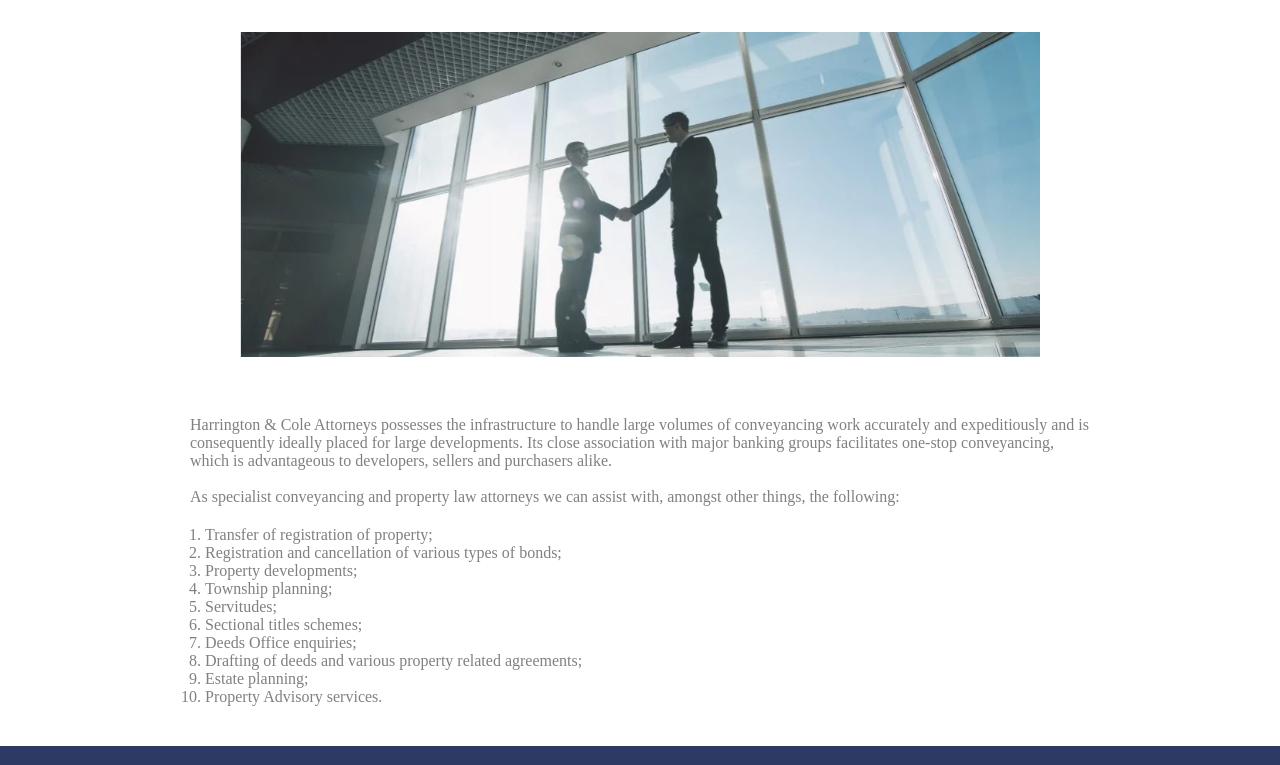
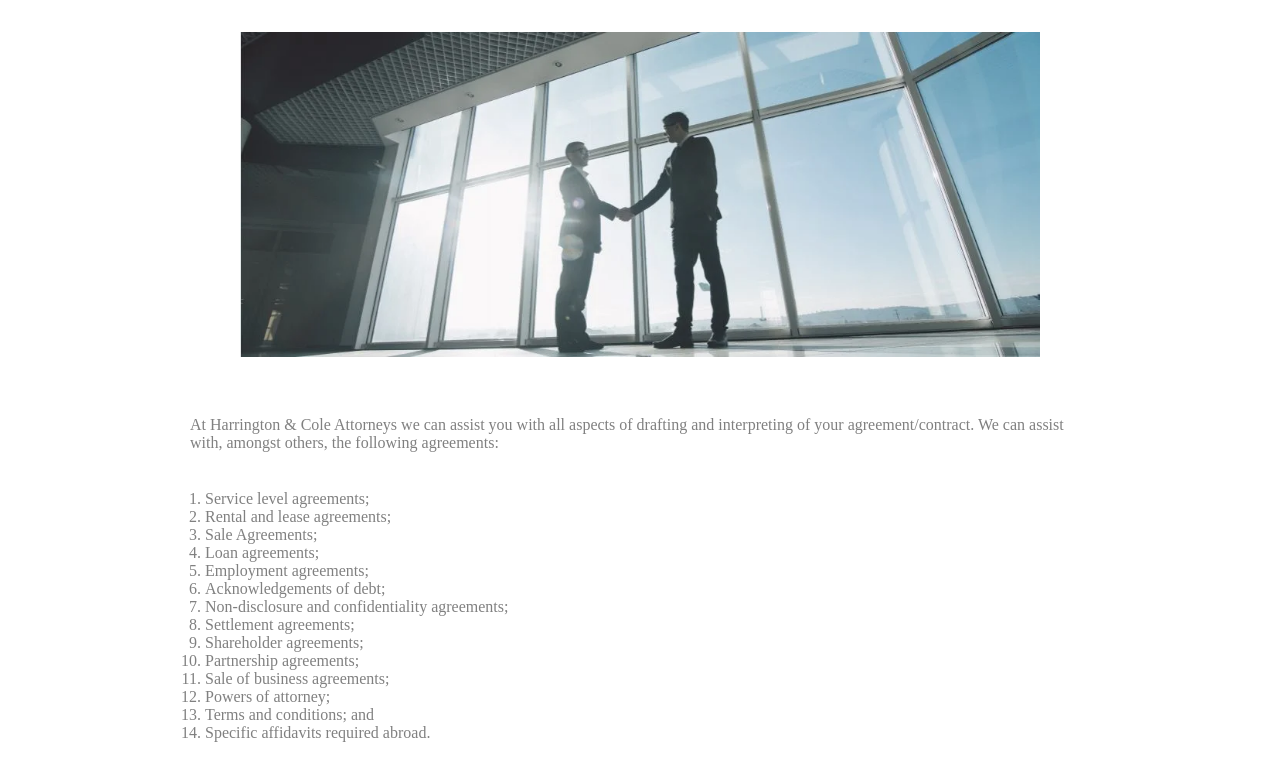
Before and after one commit to bbritscreates-tech/law-firm-demo, a plain HTML site: page services pages/commerciallaw.html in a window 1280 px wide. Shown: the part 171-936 px from the top of the page. Drawn offline with Linux system fonts and the light colour scheme.

Commit message:
Added content to commerciallaw.html

```diff
--- a/services pages/commerciallaw.html
+++ b/services pages/commerciallaw.html
@@ -47,21 +47,26 @@
 
             <section class="services-content">
                 <div>
-                    <p>Harrington & Cole Attorneys possesses the infrastructure to handle large volumes of conveyancing work accurately and expeditiously and is consequently ideally placed for large developments. Its close association with major banking groups facilitates one-stop conveyancing, which is advantageous to developers, sellers and purchasers alike.</p>
+                    <p>At Harrington & Cole Attorneys we can assist you with all aspects of drafting and interpreting of your agreement/contract.  We can assist with, amongst others, the following agreements:</p>
                     <br>
-                    <p>As specialist conveyancing and property law attorneys we can assist with, amongst other things, the following:</p>
                     <ol>
-                        <li>Transfer of registration of property;</li>
-                        <li>Registration and cancellation of various types of bonds;</li>
-                        <li>Property developments;</li>
-                        <li>Township planning;</li>
-                        <li>Servitudes;</li>
-                        <li>Sectional titles schemes;</li>
-                        <li>Deeds Office enquiries;</li>
-                        <li>Drafting of deeds and various property related agreements;</li>
-                        <li>Estate planning;</li>
-                        <li>Property Advisory services.</li>
+                        <li>Service level agreements;</li>
+                        <li>Rental and lease agreements;</li>
+                        <li>Sale Agreements;</li>
+                        <li>Loan agreements;</li>
+                        <li>Employment agreements;</li>
+                        <li>Acknowledgements of debt;</li>
+                        <li>Non-disclosure and confidentiality agreements;</li>
+                        <li>Settlement agreements;</li>
+                        <li>Shareholder agreements;</li>
+                        <li>Partnership agreements;</li>
+                        <li>Sale of business agreements;</li>
+                        <li>Powers of attorney;</li>
+                        <li>Terms and conditions; and</li>
+                        <li>Specific affidavits required abroad.</li>
                     </ol>
+                    <br>
+                    <p>We can also advise you and assist you with any litigation and dispute resolution relating to the any agreement/ contracts.  Whether it be enforcing an agreement, collecting monies due in terms of an agreement or simply advising you on the terms of an agreement, Harrington & Cole Attorneys is your one-stop shop when seeking advice on your agreement/contract.</p>
                 </div>
             </section>
         </main>
```
